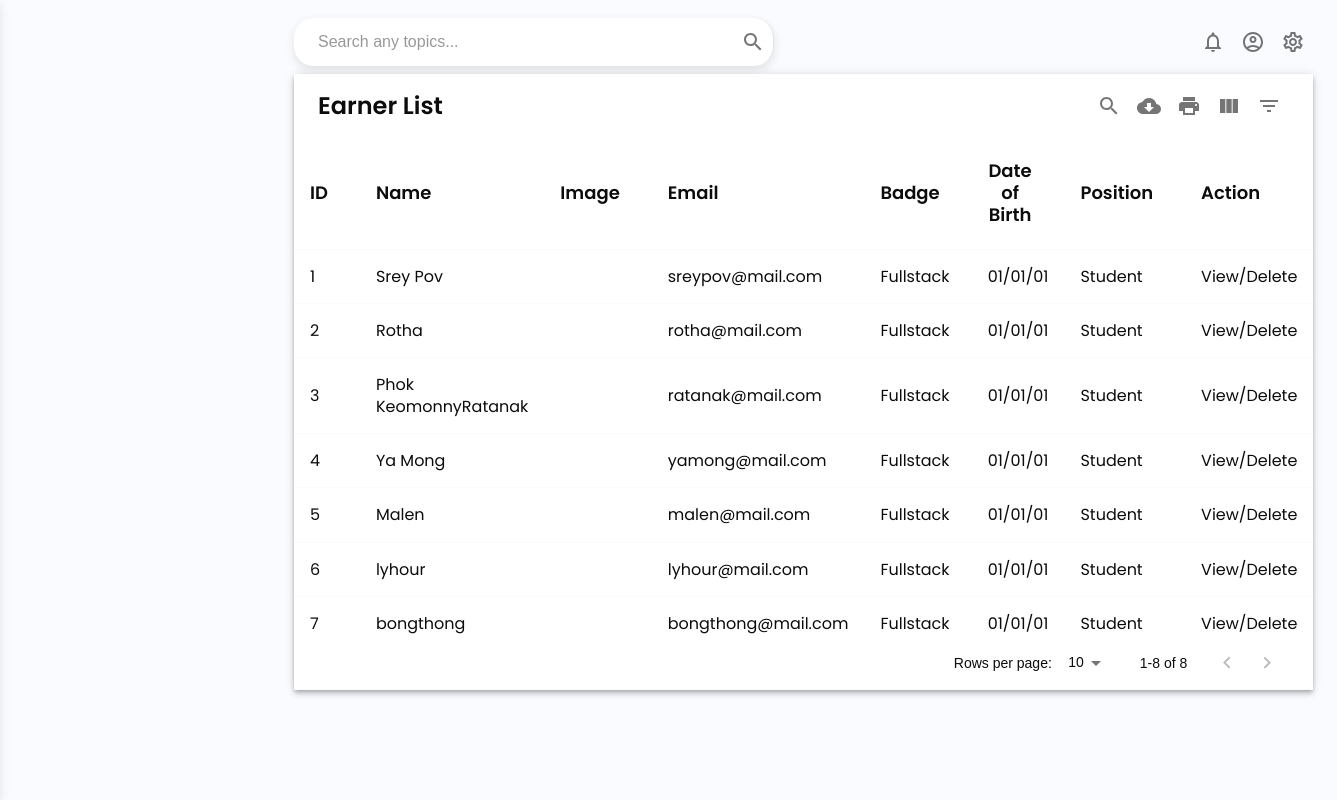
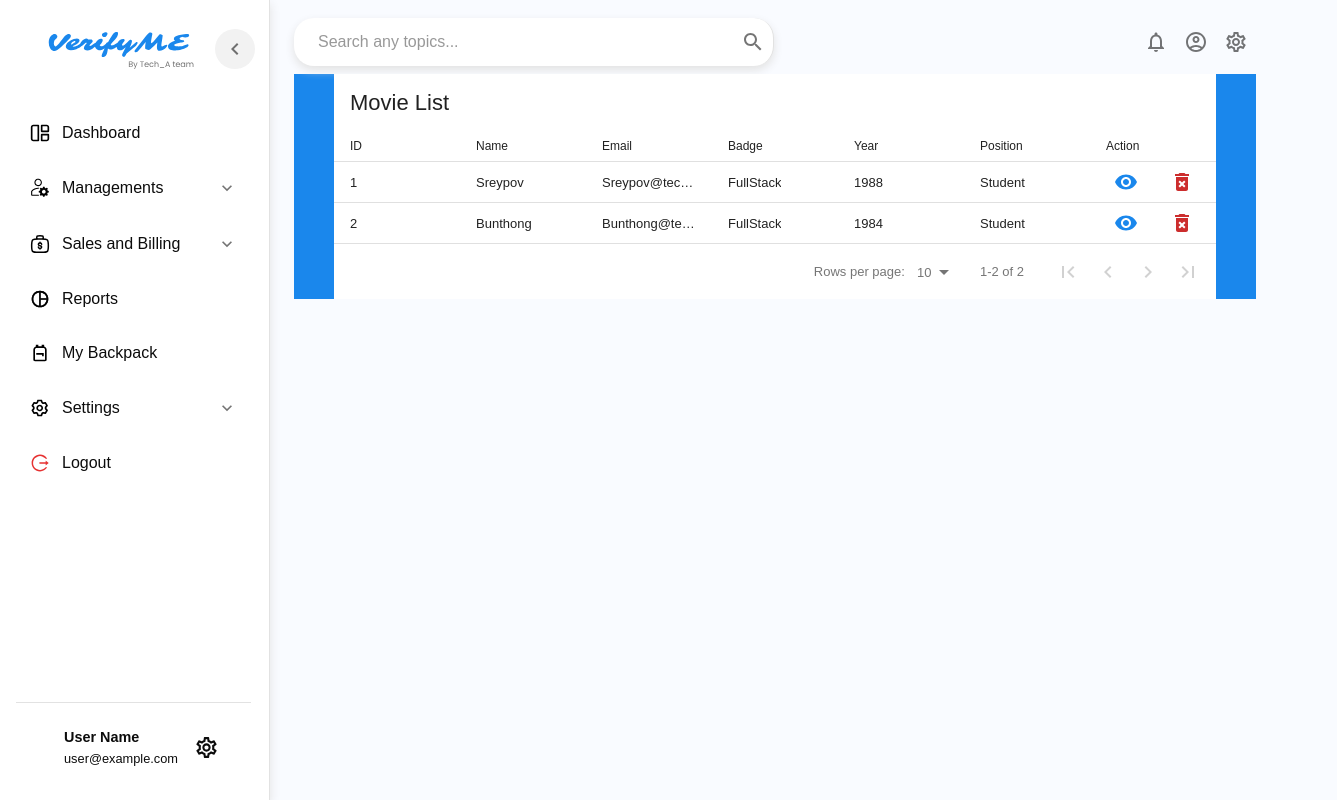
Before and after one commit to lyDiyamong/ratifyme-frontend, a React (Vite) app: page /management/eaners in a window 1280 px wide. Shown: the whole page, 1337 px wide, since content can reach past the window. Built offline with nearby package versions, Linux system fonts and the light colour scheme.

Commit message:
refactor(21-EarberListTable): Change Data Table Package

```diff
--- a/src/components/DataTable.jsx
+++ b/src/components/DataTable.jsx
@@ -1,136 +1,33 @@
-// React Library import
-import React from "react";
-import { CacheProvider } from "@emotion/react";
-import createCache from "@emotion/cache";
+import React from 'react'
+import DataTable from 'react-data-table-component';
+import DashboardContainer from './styles/DashboardContainer';
+import {columns, data} from './../data/earnerData'
+import Checkbox from '@material-ui/core/Checkbox';
+import ArrowDownward from '@material-ui/icons/ArrowDownward';
+import theme from './../assets/themes/index'
+import { Box } from '@mui/material';
 
-// MUI import
-import MUIDataTable from "mui-datatables";
-import { Typography } from '@mui/material';
+const sortIcon = <ArrowDownward />;
+const selectProps = { indeterminate: isIndeterminate => isIndeterminate };
 
-// Custom Import
-import theme from "./../assets/themes/index";
-import PropTypes from "prop-types";
 
-// <!-- ============ Start Cached Component ============ -->
-// Create cache instance for MUI DataTable styles
-const muiCache = createCache({
-    key: "mui-datatables",
-    prepend: true,
-});
-// <!-- ============ End Cached Component ============ -->
+const EarnerDataTable = ({props}) => {
+    return (    <DashboardContainer>
+                    <Box sx={{ bgcolor: theme.palette.primary.main, px:5 }}>
+                        <DataTable
+                            title="Movie List"
+                            columns={columns}
+                            data={data}
+                            pagination
+                            selectableRowsComponent={Checkbox}
+                            selectableRowsComponentProps={selectProps}
+                            sortIcon={sortIcon}
+                            dense
+                            {...props}
+                        />
+                    </Box>
+                </DashboardContainer>
+    )
+}
 
-// <!-- ============ Start Configure Option for DataTable ============ -->
-// Define default options for the MUIDataTable
-const defaultOptions = {
-    selectableRows: false,
-    responsive: "scroll",
-    search: true,
-    download: true,
-    print: true,
-    viewColumns: true,
-    filter: true,
-    filterType: "dropdown",
-    rowsPerPageOptions: [2, 4, 10],
-    tableBodyHeight: "500px",
-    tableBodyMaxHeight: "400px",
-
-};
-// <!-- ============ End Configure Option for DataTable ============ -->
-
-// <!-- ============ Start Render DataTable ============ -->
-// Define the DataTable component with config object as prop
-const DataTable = ({ config, options = defaultOptions, title }) => {
-    const { data, columns } = config; // Destructure data and columns from config
-
-    // Convert data object to array of arrays for MUIDataTable
-    // Keep the raw data for search functionality
-    const formattedData = data.map(row => Object.values(row));
-
-    // Modify column headers to render as h4 using Typography
-    // This is for custom styling of the column headers
-    const formattedColumns = columns.map((column, index) => ({
-        name: column.name,
-        label: (
-            <Typography
-                key={`column-${index}`} // Add a unique key prop
-                component="h4"
-                sx={{
-                    fontSize: theme.typography.h4,
-                    fontWeight: theme.fontWeight.bold,
-                }}
-            >
-                {column.name}
-            </Typography>
-        ),
-    }));
-
-    // Define a custom render function for the table body to include Typography styling
-    const customBodyRender = (value) => (
-        <Typography
-            component="h5"
-            sx={{
-                fontSize: theme.typography.h5,
-            }}
-        >
-            {value}
-        </Typography>
-    );
-
-    // Apply custom render function to each column
-    const finalColumns = columns.map((column, index) => ({
-        name: column.name,
-        label: (
-            <Typography
-                key={`column-${index}`} // Add a unique key prop
-                component="h4"
-                sx={{
-                    fontSize: theme.typography.h4,
-                    fontWeight: theme.fontWeight.bold,
-                }}
-            >
-                {column.name}
-            </Typography>
-        ),
-        options: {
-            customBodyRender, // Apply custom render function
-        },
-    }));
-
-    return (
-        <CacheProvider value={muiCache}>
-            <MUIDataTable
-                title={
-                    <Typography
-                        component="h3"
-                        sx={{
-                            fontSize: theme.typography.h3,
-                            fontWeight: theme.fontWeight.bold,
-                        }}
-                    >
-                        {title}
-                    </Typography>
-                }
-                data={formattedData}  // Pass raw data for search functionality
-                columns={finalColumns} // Use columns with custom render function
-                options={options}
-            />
-        </CacheProvider>
-    );
-};
-// <!-- ============ End Render DataTable ============ -->
-
-// Add PropTypes validation for props
-DataTable.propTypes = {
-    config: PropTypes.shape({
-        data: PropTypes.arrayOf(PropTypes.object).isRequired,
-        columns: PropTypes.arrayOf(
-            PropTypes.shape({
-                name: PropTypes.string.isRequired,
-            })
-        ).isRequired,
-    }).isRequired,
-    options: PropTypes.object,
-    title: PropTypes.string.isRequired,
-};
-
-export default DataTable;
+export default EarnerDataTable;
--- a/src/data/earnerData.js
+++ /dev/null
@@ -1,89 +0,0 @@
-// <!-- ============ Start Config Data for DataTable ============ -->
-// Define data and columns as part of a lisdDB object
-export const listDB = {
-    data: [
-        {   Id:         1,
-            Name:       "Srey Pov",
-            img:        "",
-            Email:      "sreypov@mail.com",
-            Badge:      "Fullstack",
-            DOB:        "01/01/01",
-            Position:   "Student",
-            Action:     "View/Delete",
-        },
-        {   Id:         2,
-            Name:       "Rotha",
-            img:        "",
-            Email:      "rotha@mail.com",
-            Badge:      "Fullstack",
-            DOB:        "01/01/01",
-            Position:   "Student",
-            Action:     "View/Delete"
-        },
-        {   Id:         3,
-            Name:       "Phok KeomonnyRatanak",
-            img:        "",
-            Email:      "ratanak@mail.com",
-            Badge:      "Fullstack",
-            DOB:        "01/01/01",
-            Position:   "Student",
-            Action:     "View/Delete",
-        },
-        {   Id:         4,
-            Name:       "Ya Mong",
-            img:        "",
-            Email:      "yamong@mail.com",
-            Badge:      "Fullstack",
-            DOB:        "01/01/01",
-            Position:   "Student",
-            Action:     "View/Delete",
-        },
-        {   Id:         5,
-            Name:       "Malen",
-            img:        "",
-            Email:      "malen@mail.com",
-            Badge:      "Fullstack",
-            DOB:        "01/01/01",
-            Position:   "Student",
-            Action:     "View/Delete",
-        },
-        {   Id:         6,
-            Name:       "lyhour",
-            img:        "",
-            Email:      "lyhour@mail.com",
-            Badge:      "Fullstack",
-            DOB:        "01/01/01",
-            Position:   "Student",
-            Action:     "View/Delete",
-        },
-        {   Id:         7,
-            Name:       "bongthong",
-            img:        "",
-            Email:      "bongthong@mail.com",
-            Badge:      "Fullstack",
-            DOB:        "01/01/01",
-            Position:   "Student",
-            Action:     "View/Delete",
-        },
-        {   Id:         8,
-            Name:       "chhunan",
-            img:        "",
-            Email:      "chhunan@mail.com",
-            Badge:      "Fullstack",
-            DOB:        "01/01/01",
-            Position:   "Student",
-            Action:     "View/Delete",
-        },
-    ],
-    columns: [
-        {   name:       "ID"},
-        {   name:       "Name" },
-        {   name:        "Image"},
-        {   name:       "Email" },
-        {   name:       "Badge" },
-        {   name:       "Date of Birth" },
-        {   name:       "Position" },
-        {   name:       "Action" },
-    ]
-};
-// <!-- ============ End Config Data for DataTable ============ -->
--- /dev/null
+++ b/src/data/earnerData.jsx
@@ -0,0 +1,83 @@
+// earnerData.jsx
+
+import React from 'react';
+import { Stack } from '@mui/material';
+import VisibilityIcon from '@mui/icons-material/Visibility';
+import DeleteForeverIcon from '@mui/icons-material/DeleteForever';
+import IconButton from '@mui/material/IconButton';
+import { useTheme } from '@mui/material/styles';
+
+function ColorButtons({ onClick }) {
+    const theme = useTheme();
+  return (
+    <Stack direction="row" spacing={2}>
+        <IconButton onClick={onClick} aria-label="view">
+            <VisibilityIcon sx={{color: theme.palette.primary.main}}/>
+        </IconButton>
+        <IconButton onClick={onClick} aria-label="delete">
+            <DeleteForeverIcon sx={{ color: theme.palette.customColors.red400 }} />
+        </IconButton>
+
+    </Stack>
+  );
+}
+
+const columns = [
+	{
+		name: 'ID',
+		selector: row => row.id,
+        sortable: true,
+	},
+	{
+		name: 'Name',
+		selector: row => row.name,
+        sortable: true,
+	},
+	{
+		name: 'Email',
+		selector: row => row.email,
+        sortable: true,
+	},
+	{
+		name: 'Badge',
+		selector: row => row.badge,
+        sortable: true,
+	},
+	{
+		name: 'Year',
+		selector: row => row.year,
+        sortable: true,
+	},
+	{
+		name: 'Position',
+		selector: row => row.position,
+        sortable: true,
+	},
+	{
+		name: 'Action',
+		cell: () => <ColorButtons />, // Fixed arrow function syntax for rendering the buttons
+	},
+];
+
+const data = [
+    {
+		id: 1,
+		name: 'Sreypov',
+        email: 'Sreypov@tech.com',
+        badge: 'FullStack',
+        year: '1988',
+        position: 'Student',
+	},
+	{
+		id: 2,
+		name: 'Bunthong',
+        email: 'Bunthong@techa.com',
+        badge: 'FullStack',
+		year: '1984',
+        position: 'Student',
+	},
+
+];
+
+// Fix the export syntax
+export { columns, data };
--- a/src/pages/earnerManagements/index.jsx
+++ b/src/pages/earnerManagements/index.jsx
@@ -3,15 +3,12 @@ import React from "react";
 
 // Custom import
 import DataTable from "../../components/DataTable";
-import {listDB} from "./../../data/earnerData.js"
 import DashboardConatiner from "./../../components/styles/DashboardContainer.jsx"
 
 const EarnerManagement = () => {
 
     return (
-        <DashboardConatiner>
-            <DataTable title="Earner List" config={listDB} />
-        </DashboardConatiner>
+            <DataTable />
     );
 };
 
```
Also changed, not shown: package.json (+5 -2 lines), 1 other file (tests, documents, lock files or other folders).
